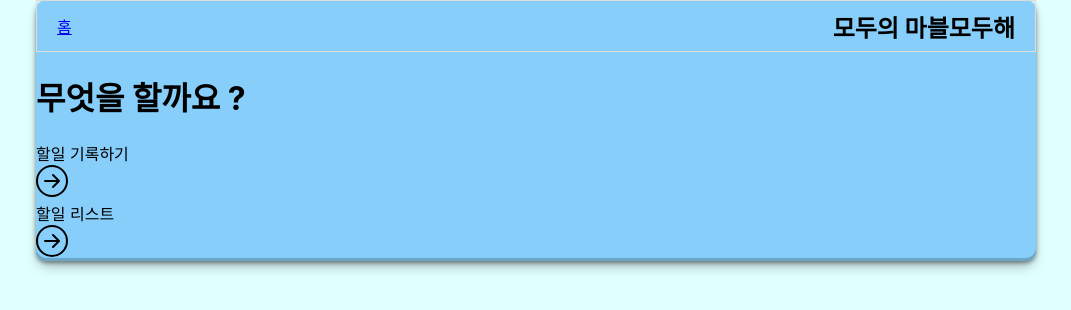
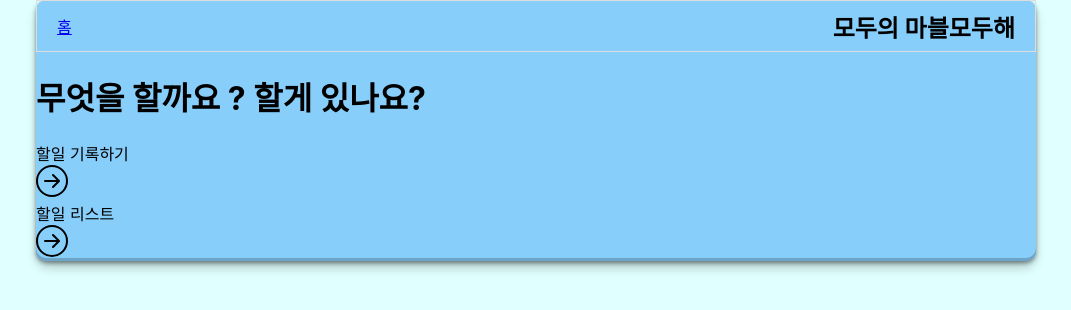
Before and after one commit to andamiro98/team_list, a React (Create React App) app: page / in a window 1280 px wide. Shown: the top 310 px of the page, without its empty margins (104-1175 px from the left). Built offline with nearby package versions, Linux system fonts and the light colour scheme.

Commit message:
추가
할게 있나요?

```diff
--- a/src/pages/Home.jsx
+++ b/src/pages/Home.jsx
@@ -17,12 +17,13 @@ const Home = () => {
   };
 
 
+
   return (
     <Stlayout>
       <div>
         <div>
           <Header />
-          <h1>무엇을 할까요 ?</h1>
+          <h1>무엇을 할까요 ? 할게 있나요?</h1>
 
           <div onClick={goToADDTodo}>
             <div>할일 기록하기</div>
```
